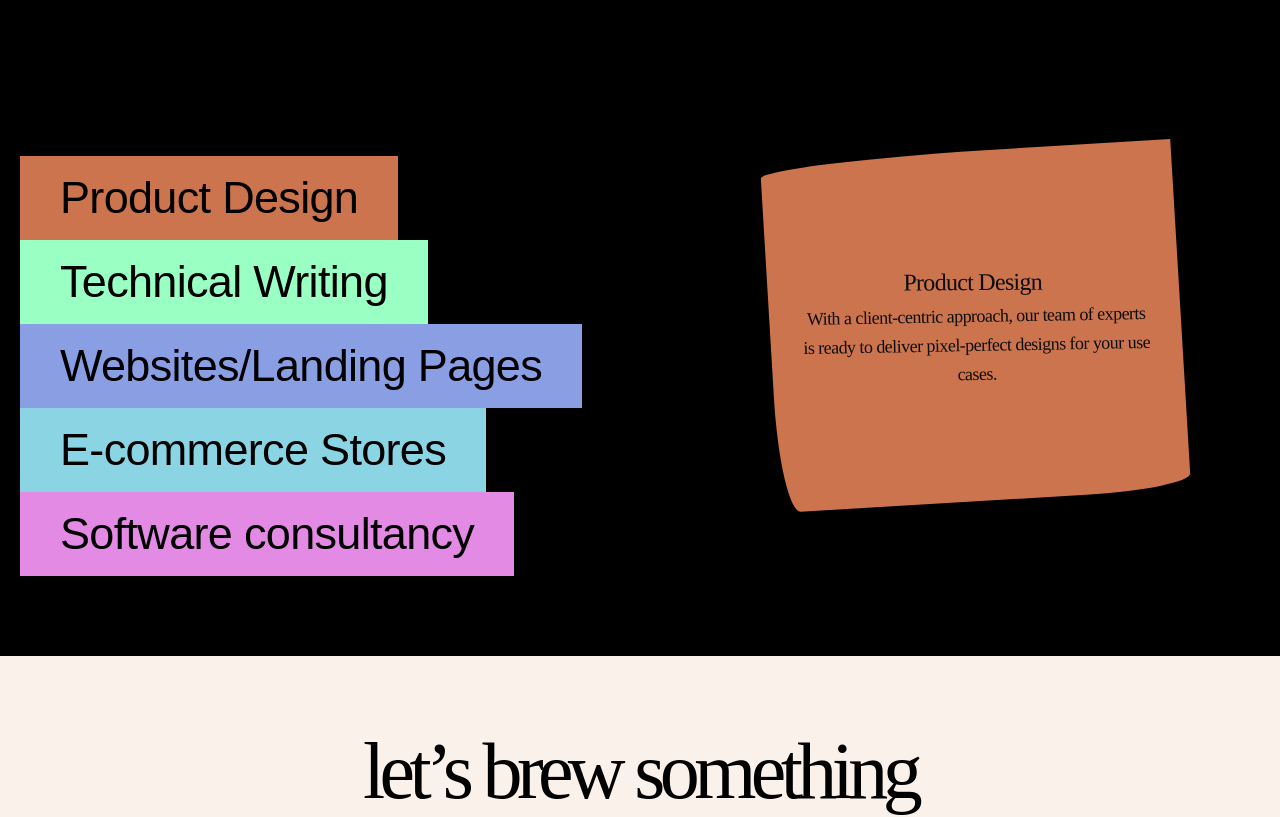
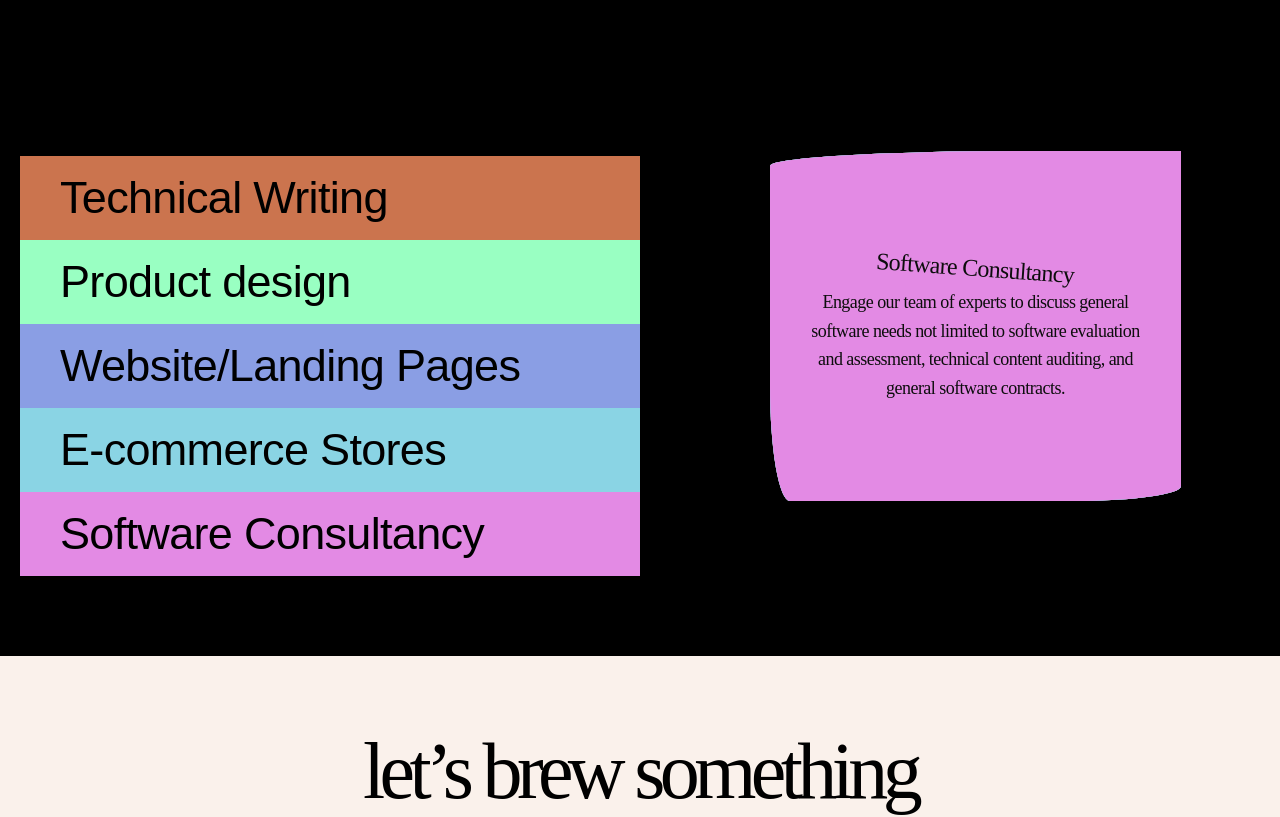
Before and after one commit to Ebiladou/Codecafe-re, a React (Vite) app: page / in a window 1280 px wide. Shown: the part 860-1677 px from the top of the page. Built offline with nearby package versions, Linux system fonts and the light colour scheme.

Commit message:
DRY code implementation

```diff
--- /dev/null
+++ b/src/Hooks/useMediaQuery.tsx
@@ -0,0 +1,26 @@
+import { useState, useEffect } from 'react';
+
+function useMediaQuery(query: string) {
+  const [matches, setMatches] = useState(false);
+
+  useEffect(() => {
+    const media = window.matchMedia(query);
+    const updateMatches = () => {
+      setMatches(media.matches);
+    };
+
+    updateMatches();
+    const listener = () => {
+      updateMatches();
+    };
+
+    media.addEventListener('change', listener);
+    return () => {
+      media.removeEventListener('change', listener);
+    };
+  }, [query]);
+
+  return matches;
+}
+
+export default useMediaQuery;
--- a/src/components/Main.tsx
+++ b/src/components/Main.tsx
@@ -1,31 +1,65 @@
 import Slide from "./Slide";
 import "../Main.scss";
 import { useState } from "react";
-//import useMediaQuery
+import useMediaQuery from "../Hooks/useMediaQuery";
 
 function Main() {
-  const [showText, setShowText] = useState<boolean[]>([
-    true,
-    false,
-    false,
-    false,
-    false,
+  const [cards, setCards] = useState([
+    {
+      title: "Technical Writing",
+      color: "#cb744e",
+      active: true,
+      description:
+        "Work with our team of technical writing experts to attend to your technical writing needs; planning, content strategy, and improvement of existing technical documents.",
+    },
+    {
+      title: "Product design",
+      color: "#99ffc2",
+      active: false,
+      description:
+        "With a client-centric approach, our team of experts is ready to deliver pixel-perfect designs for your use cases.",
+    },
+    {
+      title: "Website/Landing Pages",
+      color: "#8a9ee4",
+      active: false,
+      description:
+        "Upgrade your brand by working with our expert-led team to build your websites and landing pages.",
+    },
+
+    {
+      title: "E-commerce Stores",
+      color: "#8ad4e4",
+      active: false,
+      description:
+        "Upgrade your brand by working with our expert-led team to build your websites and landing pages.",
+    },
+
+    {
+      title: "Software Consultancy",
+      color: "#e38ae4",
+      active: false,
+      description:
+        "Engage our team of experts to discuss general software needs not limited to software evaluation and assessment, technical content auditing, and general software contracts.",
+    },
   ]);
 
-  //define the media query: const isSmallScreen = useMediaQuery({ maxWidth: 768 });
-  //const [activeStack, setActiveStack] = useState<number | null>(null);
-  // const moveStackUp = (index: number) => {
-  //  setActiveStack(prevIndex => (prevIndex === index ? null : index));
-  //};
+  const buttonColors = ["#cb744e", "#99ffc2", "#8a9ee4", "#8ad4e4", "#e38ae4"];
 
-  const toggleText = (index: number) => {
-    setShowText((prevState) => {
-      const updatedShowText = prevState.map((_, idx) => idx === index);
-      return updatedShowText;
-    });
+  const toggleActive = (index: number) => {
+    setCards((prevCards) =>
+      prevCards.map((card, i) => ({
+        ...card,
+        active: i === index ? !card.active : false,
+      }))
+    );
   };
 
-  //add different state for card stack: <button onClick={isSmallScreen ? toggleText : moveStackUp}>
+  const isSmallScreen = useMediaQuery("{ maxWidth: 870 }");
+  const [activeStack, setActiveStack] = useState<number | null>(null);
+  const moveStackUp = (index: number) => {
+    setActiveStack((prevIndex) => (prevIndex === index ? null : index));
+  };
 
   return (
     <div className="main-container">
@@ -44,160 +78,45 @@ function Main() {
 
       <div className="flex-contain">
         <div className="service-contain">
-          <div className="service-cardOne">
-            <Slide>
+          {cards.map((service, index) => (
+            <div
+              className={`service-card${index + 1}`}
+              key={index}
+              style={{ backgroundColor: service.color }}
+            >
+              <Slide delay={index * 0.2}>
                 <button
-                className="service-btn btn-one"
-                onClick={() => toggleText(0)}
+                  className={`service-btn btn-${index + 1}`}
+                  onClick={() => toggleActive(index)}
+                  style={{
+                    backgroundColor: buttonColors[index % buttonColors.length],
+                  }}
                 >
-                Product Design
+                  {service.title}
                 </button>
               </Slide>
-            {showText[0] && (
+              {service.active && (
                 <div className="card-des" style={{ display: "block" }}>
-                <p>
-                  With a client-centric approach, our team of experts is ready
-                  to deliver pixel-perfect designs for your use cases.
-                </p>
+                  <p>{service.description}</p>
                 </div>
               )}
             </div>
+          ))}
 
-          <div className="service-cardTwo">
-            <Slide delay={0.3}>
-              <button
-                className="service-btn btn-two"
-                onClick={() => toggleText(1)}
-              >
-                Technical Writing
-              </button>
-            </Slide>
-
-            {showText[1] && (
-              <div className="card-des" style={{ display: "block" }}>
-                <p>
-                  Work with our team of technical writing experts to attend to
-                  your technical writing needs; planning, content strategy, and
-                  improvement of existing technical documents.
-                </p>
-              </div>
-            )}
-          </div>
-
-          <div className="service-cardThree">
-            <Slide delay={0.5}>
-              <button
-                className="service-btn btn-three"
-                onClick={() => toggleText(2)}
-              >
-                Websites/Landing Pages
-              </button>
-            </Slide>
-
-            {showText[2] && (
-              <div className="card-des" style={{ display: "block" }}>
-                <p>
-                  Upgrade your brand by working with our expert-led team to
-                  build your websites and landing pages.
-                </p>
-              </div>
-            )}
-          </div>
-
-          <div className="service-cardFour">
-            <Slide delay={0.4}>
-              <button
-                className="service-btn btn-four"
-                onClick={() => toggleText(3)}
-              >
-                E-commerce Stores
-              </button>
-            </Slide>
-
-            {showText[3] && (
-              <div className="card-des" style={{ display: "block" }}>
-                <p>
-                  Upgrade your brand by working with our expert-led team to
-                  build your websites and landing pages.
-                </p>
-              </div>
-            )}
-          </div>
-
-          <div className="service-cardFive">
-            <Slide delay={0.5}>
-              <button
-                className="service-btn btn-five"
-                onClick={() => toggleText(4)}
-              >
-                Software consultancy
-              </button>
-            </Slide>
-
-            {showText[4] && (
-              <div className="card-des" style={{ display: "block" }}>
-                <p>
-                  Engage our team of experts to discuss general software needs
-                  not limited to software evaluation and assessment, technical
-                  content auditing, and general software contracts.
-                </p>
-              </div>
-            )}
-          </div>
+          {/*{() => (isSmallScreen ? toggleActive(index) : moveStackUp(index))}*/}
         </div>
 
         <div className="cards">
-          {showText[0] && (
-            <div className="cards-style card-desOne" style={{ zIndex: "2" }}>
-              <h3 className="heading">Product design</h3>
-              <p className="text">
-                With a client-centric approach, our team of experts is ready to
-                deliver pixel-perfect designs for your use cases.
-              </p>
+          {cards.map((item, index) => (
+            <div
+              key={index}
+              className="cards-style"
+              style={{ backgroundColor: item.color }}
+            >
+              <h2 className="heading">{item.title}</h2>
+              <p className="text">{item.description}</p>
             </div>
-          )}
-
-          {showText[1] && (
-            <div className="cards-style card-desTwo" style={{ zIndex: "2" }}>
-              <h3 className="heading">Technical Writing</h3>
-              <p className="text">
-                Work with our team of technical writing experts to attend to
-                your technical writing needs; planning, content strategy, and
-                improvement of existing technical documents.
-              </p>
-            </div>
-          )}
-
-          {showText[2] && (
-            <div className="cards-style card-desThree" style={{ zIndex: "2" }}>
-              <h3 className="heading">Websites/Landing Pages</h3>
-              <p className="text">
-                Upgrade your brand by working with our expert-led team to build
-                your websites and landing pages.
-              </p>
-            </div>
-          )}
-
-          {showText[3] && (
-            <div className="cards-style card-desFour" style={{ zIndex: "2" }}>
-              <h3 className="heading">E-commerce Stores</h3>
-              <p className="text">
-                Upgrade your brand by working with our expert-led team to build
-                your websites and landing pages.
-              </p>
-            </div>
-          )}
-
-          {showText[4] && (
-            <div className="cards-style card-desFive" style={{ zIndex: "2" }}>
-              <h3 className="heading">Software Consultancy</h3>
-              <p className="text">
-                Engage our team of experts to discuss general software needs not
-                limited to software evaluation and assessment, technical content
-                auditing, and general software contracts.
-              </p>
-            </div>
-          )}
+          ))}
         </div>
       </div>
     </div>
```
Lines whose indentation alone changed are shown as unchanged.
